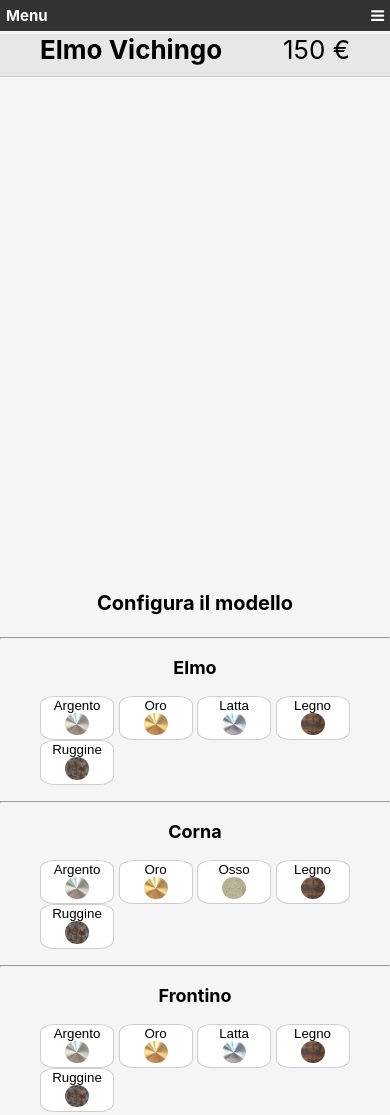
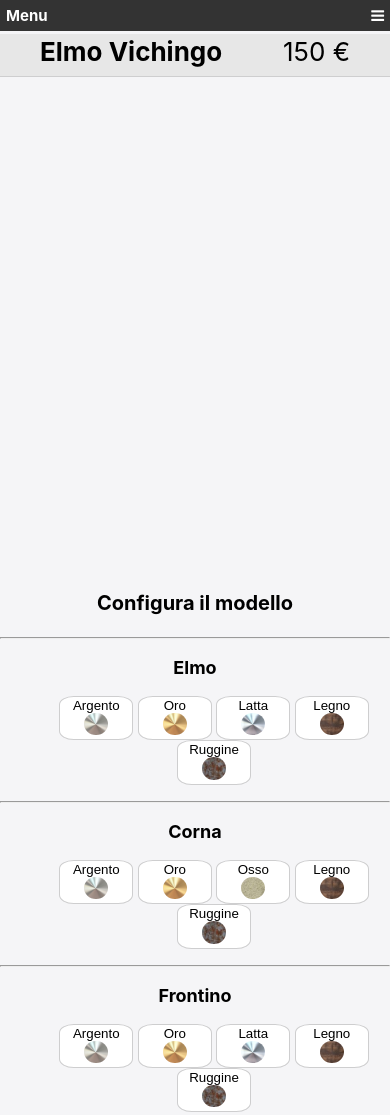
Before and after one commit to valeria-bi/product-configuration-bianco-gollino, a plain HTML site: page index.html in a window 390 px wide. Shown: the top 1115 px of the page. Drawn offline with nearby package versions, Linux system fonts and the light colour scheme.

Commit message:
Piccola modifica file css

```diff
--- a/css/style.css
+++ b/css/style.css
@@ -57,7 +57,7 @@ body {
   display: none;
 }
 
-@media screen and (max-width: 600px) {
+@media screen and (max-width: 700px) {
   .navbar a:not(:first-child) {display: none;}
   .navbar a.icon {
     float: right;
@@ -73,7 +73,7 @@ body {
   }
 }
 
-@media screen and (max-width: 600px) {
+@media screen and (max-width: 700px) {
   .navbar.responsive {position: fixed;}
   .navbar.responsive .icon {
     position: fixed;
@@ -93,6 +93,7 @@ a.link_proprio{
 #nomeE{
   float: left;
   margin-left: 40px;
+  margin-top: 2px;
   color: black;
   font-size: 26px;
   font-weight: bold;
@@ -100,6 +101,7 @@ a.link_proprio{
 
 #prezzoE{
   float:right;
+  margin-top: 2px;
   margin-right: 40px;
   color: black;
   font-size: 26px;
@@ -121,7 +123,7 @@ header{
   /*position: relative;*/
   /*margin-top: -1%;*/
   margin-left: 65%;
-  height: 38em;
+  height: 40em;
 }
 
 #descrizione{
@@ -193,6 +195,10 @@ h3{
     width: 98%;
     /*height: auto;*/
   }
+  ul.hor {
+  	text-align: center;
+  	margin-right: 2px;
+  }
 }
 
 .footer {
```
